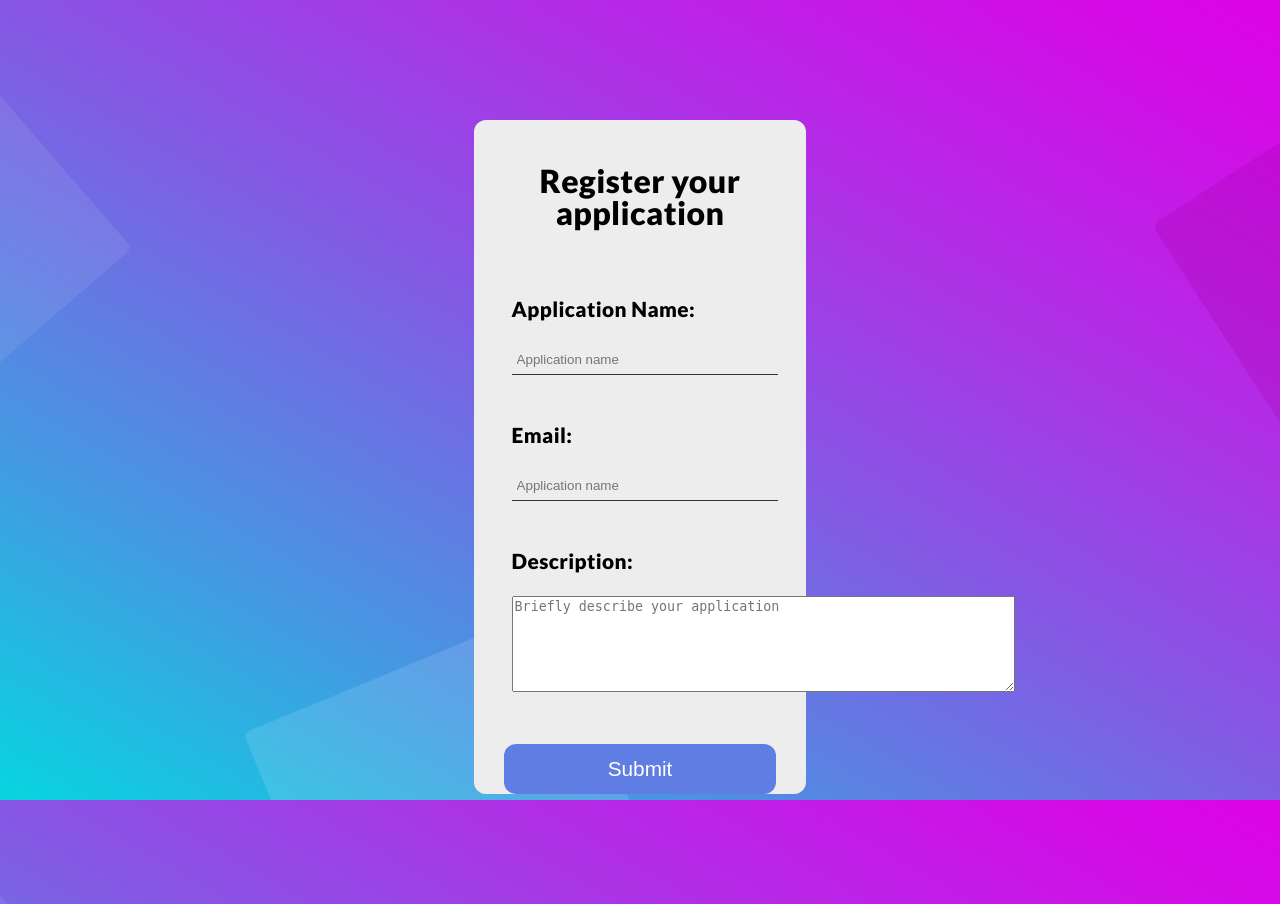
After one commit to DarkEyeDragon/QuoteAPI, a PHP site: page /registerApp.html in a window 1280 px wide. The commit adds this page. Run offline with PHP 8.4, Linux system fonts and the light colour scheme.

```diff
--- a/authentication.php
+++ b/authentication.php
@@ -1 +1,6 @@
 <?php
+
+if (isset($_POST["authentication"])) {
+
+
+}
--- a/css/login.css
+++ b/css/login.css
@@ -13,8 +13,10 @@ h3 {
 
 .wrapper {
     margin: 15vh auto;
-    width: 22vw;
-    height: 55vh;
+    width: 26vw;
+    min-width: 320px;
+    min-height: 55vh;
+    height: inherit;
     background-color: #ededed;
     border-radius: 12px;
     letter-spacing: 0.3pt;
@@ -40,7 +42,7 @@ form > fieldset > input {
     width: 100%;
 }
 
-input[type=text], input[type=password] {
+input[type=text], input[type=password], input[type=textarea] {
     background-color: #ededed;
     display: block;
     padding: 7px 5px;
@@ -54,11 +56,51 @@ input[type=submit] {
     display: block;
     font-size: 130%;
     width: 82%;
-    margin: 70px auto;
-    margin-bottom: 20px;
+    margin: 0 auto -10px;
     background-color: #607de3;
     color: white;
     padding: 13px 40px;
     border: none;
     border-radius: 12px;
 }
+
+@media screen and (max-width: 1024px) {
+    body {
+        background-image: url("../images/background.svg");
+        background-size: cover;
+        font-family: 'Lato', sans-serif;
+    }
+
+    .wrapper {
+        margin: 0 auto;
+        width: 85vw;
+    }
+
+    h3 {
+        text-align: center;
+        font-size: 1.3em;
+        margin-top: 20px;
+    }
+
+    input[type=text], input[type=password], input[type=textarea] {
+        background-color: #ededed;
+        display: block;
+        width: 100%;
+        padding: 7px 5px;
+        margin-top: 10px;
+        color: #333333;
+        border: none;
+        border-bottom: 1px solid #333333;
+    }
+
+    input[type=submit] {
+        display: block;
+        font-size: 130%;
+        background-color: #607de3;
+        color: white;
+        padding: 13px 40px;
+        border: none;
+        border-radius: 12px;
+    }
+
+}
--- a/getAll.php
+++ b/getAll.php
@@ -3,9 +3,11 @@ header('Access-Control-Allow-Origin: *');
 header("Content-type: application/json");
 include_once "protected/connect.php";
 
-
+//TODO MAKE Object Oriented
 if (isset($_GET["filter"])) {
     if ($_GET["filter"] == "accepted") {
+
+
         $result = $conn->query("SELECT * FROM discord WHERE accepted=1");
     } else if ($_GET["filter"] == "pending") {
         $result = $conn->query("SELECT * FROM discord WHERE accepted=0");
--- /dev/null
+++ b/registerApp.html
@@ -0,0 +1,33 @@
+<!DOCTYPE html>
+<html lang="en">
+<head>
+    <meta charset="UTF-8">
+    <meta name="description" content="Admin portal">
+    <meta name="author" content="DarkEyeDragon">
+    <link rel="stylesheet" href="css/reset.css">
+    <link rel="stylesheet" href="css/login.css">
+    <link href="https://fonts.googleapis.com/css?family=Lato:900" rel="stylesheet">
+    <meta name="viewport" content="width=device-width, initial-scale=1.0">
+    <title>Register Application</title>
+</head>
+<body>
+<div class="wrapper">
+    <h3>Register your application</h3>
+    <form>
+        <fieldset>
+            <p>Application Name:</p>
+            <input type="text" name="name" placeholder="Application name">
+        </fieldset>
+        <fieldset>
+            <p>Email:</p>
+            <input type="text" name="name" placeholder="Application name">
+        </fieldset>
+        <fieldset>
+            <p>Description:</p>
+            <textarea rows="6" cols="60" name="name" placeholder="Briefly describe your application"></textarea>
+        </fieldset>
+        <input type="submit">
+    </form>
+</div>
+</body>
+</html>
```
Also changed, not shown: admin.php (+20 -2 lines), css/style.css (+43 -0 lines), includes/DBController.php (+19 -0 lines), includes/connect.php (+12 -0 lines), login.php (+3 -4 lines), submit.php (+6 -5 lines), images/icons/check.png (added), images/icons/delete.png (added), images/icons/deny.png (added).
